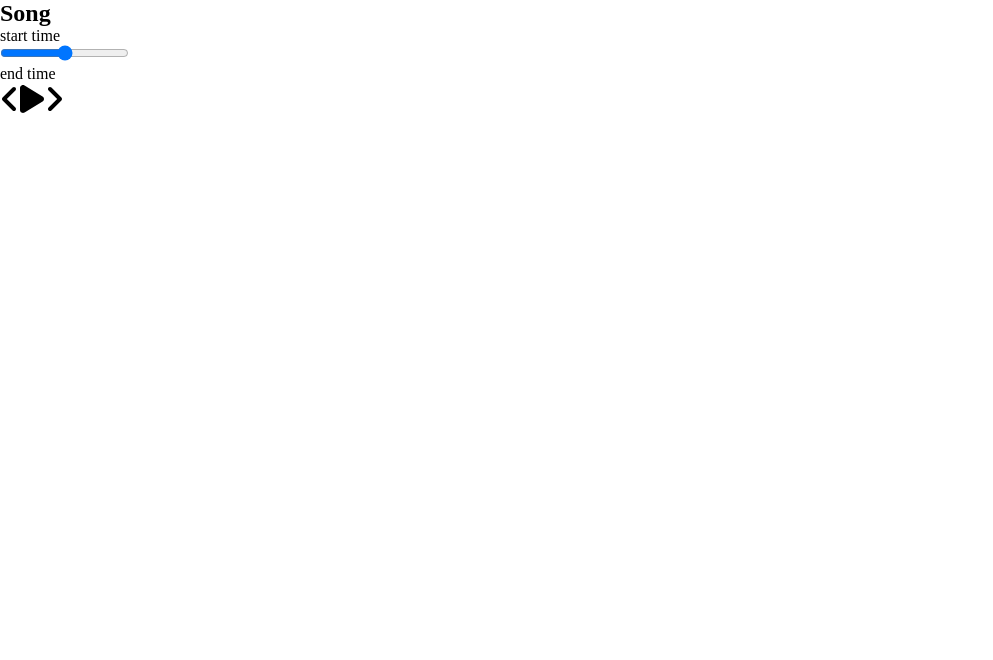
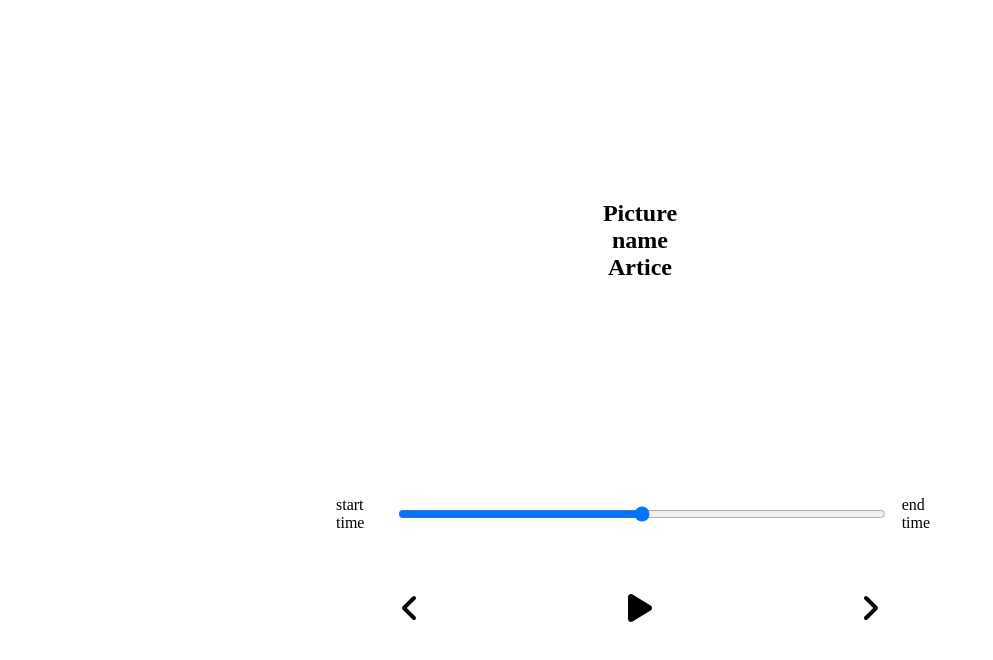
Before and after one commit to MdTasib/Music-player, a React (Create React App) app: page / in a window 1280 px wide. Shown: the top 660 px of the page, without its empty margins (0-993 px from the left). Built offline with nearby package versions, Linux system fonts and the light colour scheme.

Commit message:
initial styleing

```diff
--- a/src/App.js
+++ b/src/App.js
@@ -1,3 +1,4 @@
+import "./styles/app.scss";
 import Player from "./components/Player";
 import Song from "./components/Song";
 
--- a/src/components/Song.jsx
+++ b/src/components/Song.jsx
@@ -3,7 +3,9 @@
 function Song() {
     return (
         <div className='song-container'>
-            <h2>Song</h2>
+            <h2>Picture</h2>
+            <h2>name</h2>
+            <h2>Artice</h2>
         </div>
     );
 }
--- a/src/index.js
+++ b/src/index.js
@@ -1,7 +1,6 @@
 import React from "react";
 import ReactDOM from "react-dom/client";
 import App from "./App";
-import "./styles/app.scss";
 
 const root = ReactDOM.createRoot(document.getElementById("root"));
 root.render(
--- /dev/null
+++ b/src/styles/_player.scss
@@ -0,0 +1,37 @@
+.player {
+    min-height: 20vh;
+    display: flex;
+    flex-direction: column;
+    justify-content: space-between;
+    align-items: center;
+}
+
+.time-control {
+    width: 50%;
+    display: flex;
+    align-items: center;
+    justify-content: space-between;
+
+    input {
+        width: 100%;
+        // -webkit-appearance: none;
+        // background: transparent;
+        cursor: pointer;
+    }
+
+    p {
+      padding: 1rem;
+    }
+}
+
+.play-control {
+    display: flex;
+    justify-content: space-between;
+    align-items: center;
+    padding: 1rem;
+    width: 40%;
+
+    svg {
+      cursor: pointer;
+    }
+}
--- /dev/null
+++ b/src/styles/_song.scss
@@ -0,0 +1,7 @@
+.song-container {
+    min-height: 60vh;
+    display: flex;
+    flex-direction: column;
+    justify-content: center;
+    align-items: center;
+}
--- a/src/styles/app.scss
+++ b/src/styles/app.scss
@@ -3,3 +3,6 @@
     padding: 0;
     box-sizing: border-box;
 }
+
+@import "./song";
+@import "./player";
```
